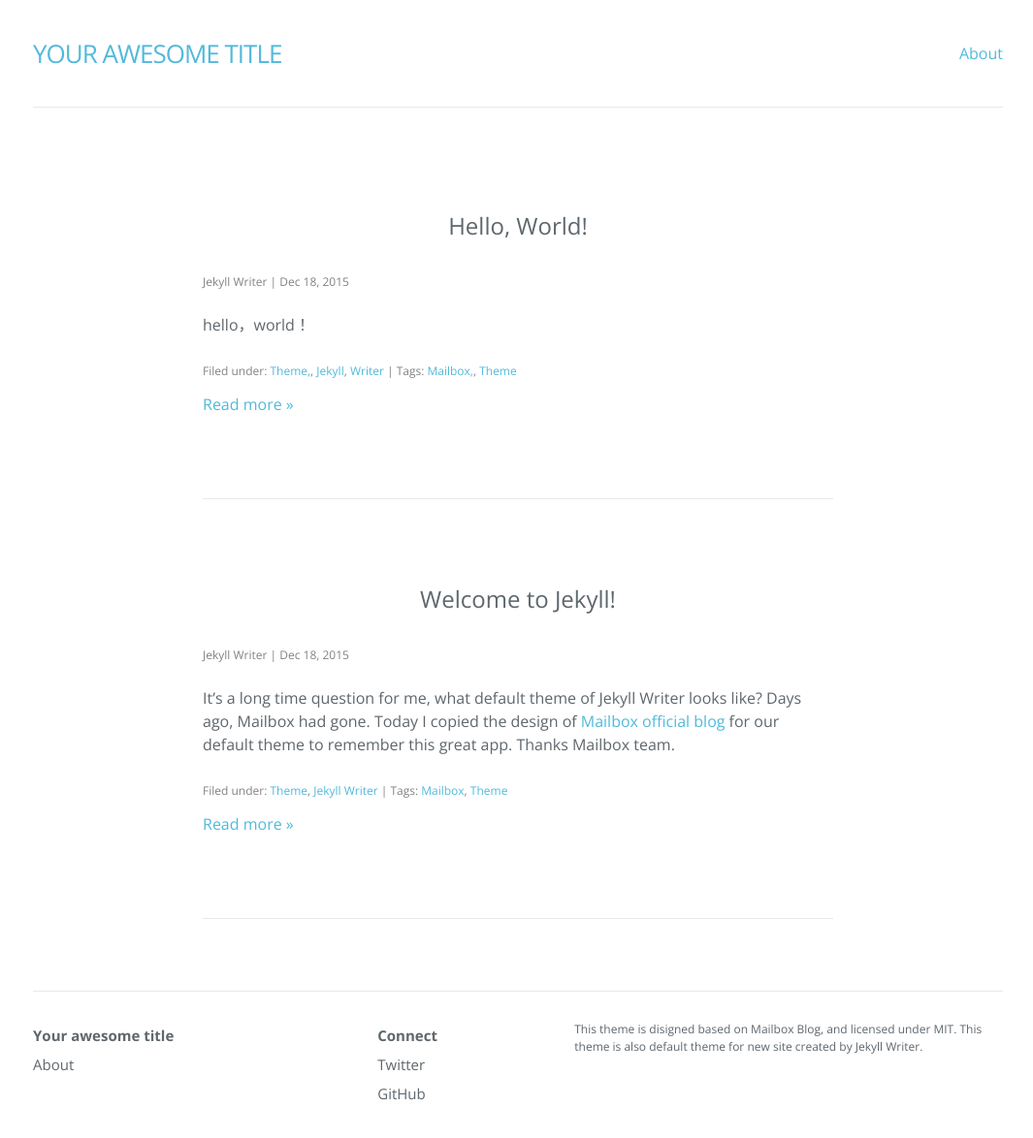
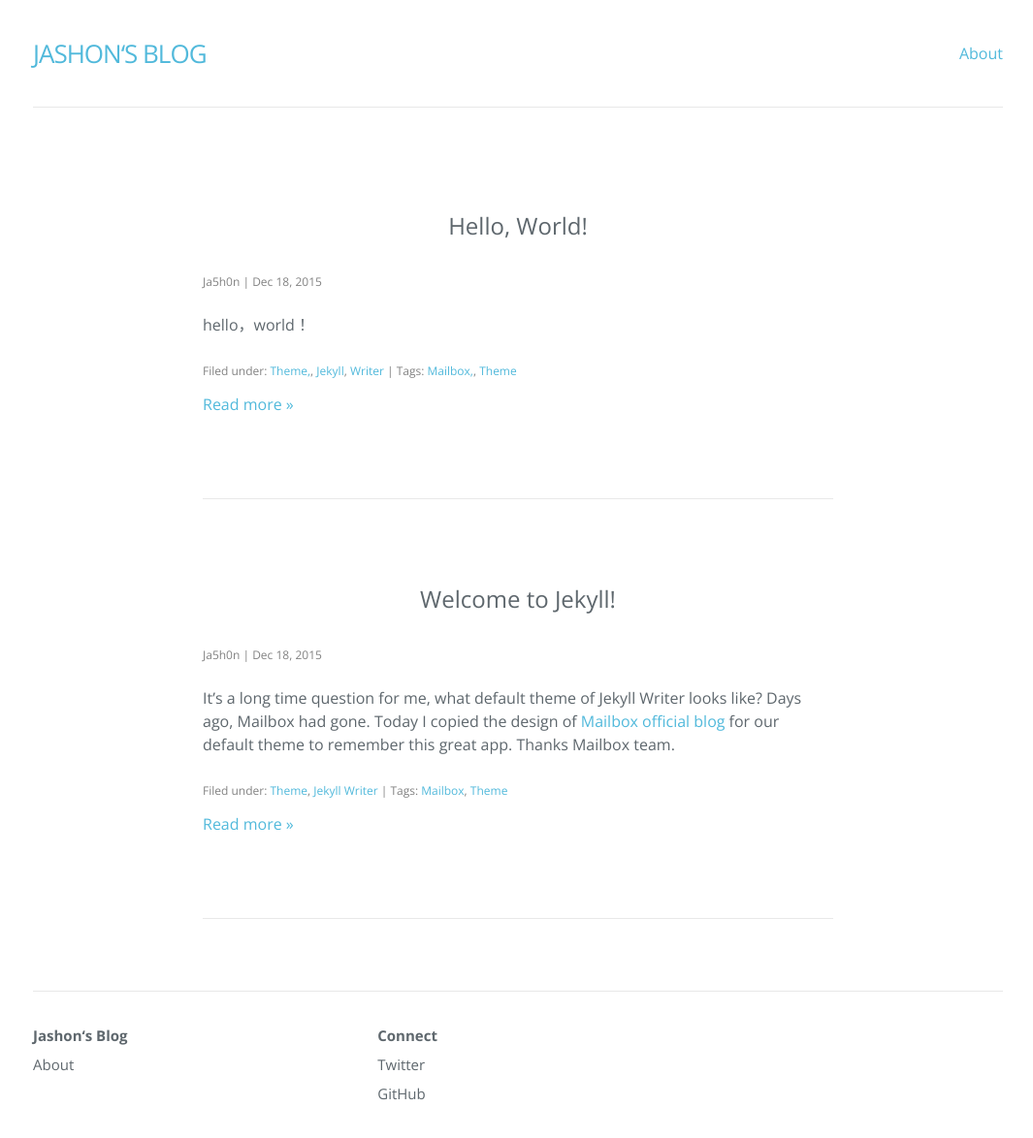
Before and after one commit to Ja5h0n/Ja5h0n.github.io, a Jekyll site: the page built from index.html, in a window 1280 px wide and 1211 px high. Shown: the top 1174 px of the window at 97% size, without its empty margins (106-1171 px from the left). Built offline with Jekyll 4.4.1, drawn with Linux system fonts in a browser that asks for light colours; nearby versions of some CDN libraries; the list of posts is cut into pages by our own code.

Commit message:
Update Configuration

```diff
--- a/_config.yml
+++ b/_config.yml
@@ -1,21 +1,13 @@
-# Welcome to Jekyll!
-#
-# This config file is meant for settings that affect your whole blog, values
-# which you are expected to set up once and rarely need to edit after that.
-# For technical reasons, this file is *NOT* reloaded automatically when you use
-# 'jekyll serve'. If you change this file, please restart the server process.
-
-# Site settings
-title: Your awesome title
-author: Jekyll Writer
-description: > # this means to ignore newlines until "baseurl:"
-  This theme is disigned based on Mailbox Blog, and licensed under MIT.
-  This theme is also default theme for new site created by Jekyll Writer.
-permalink: /:year/:month/:day/:title/
+# Created by Jekyll Writer
+title: Jashon‘s Blog
+author: Ja5h0n
+description: ''
+permalink: '/:year/:month/:day/:title/'
 paginate: 6
-paginate_path: "/page/:num/"
-twitter_username: jekyllwriter
-github_username:  jekyllwriter
-gems: [jekyll-paginate]
+paginate_path: '/page/:num/'
+twitter_username: ''
+github_username: ''
+gems:
+  - jekyll-paginate
 markdown: kramdown
-baseurl: ""
+baseurl: ''
```
